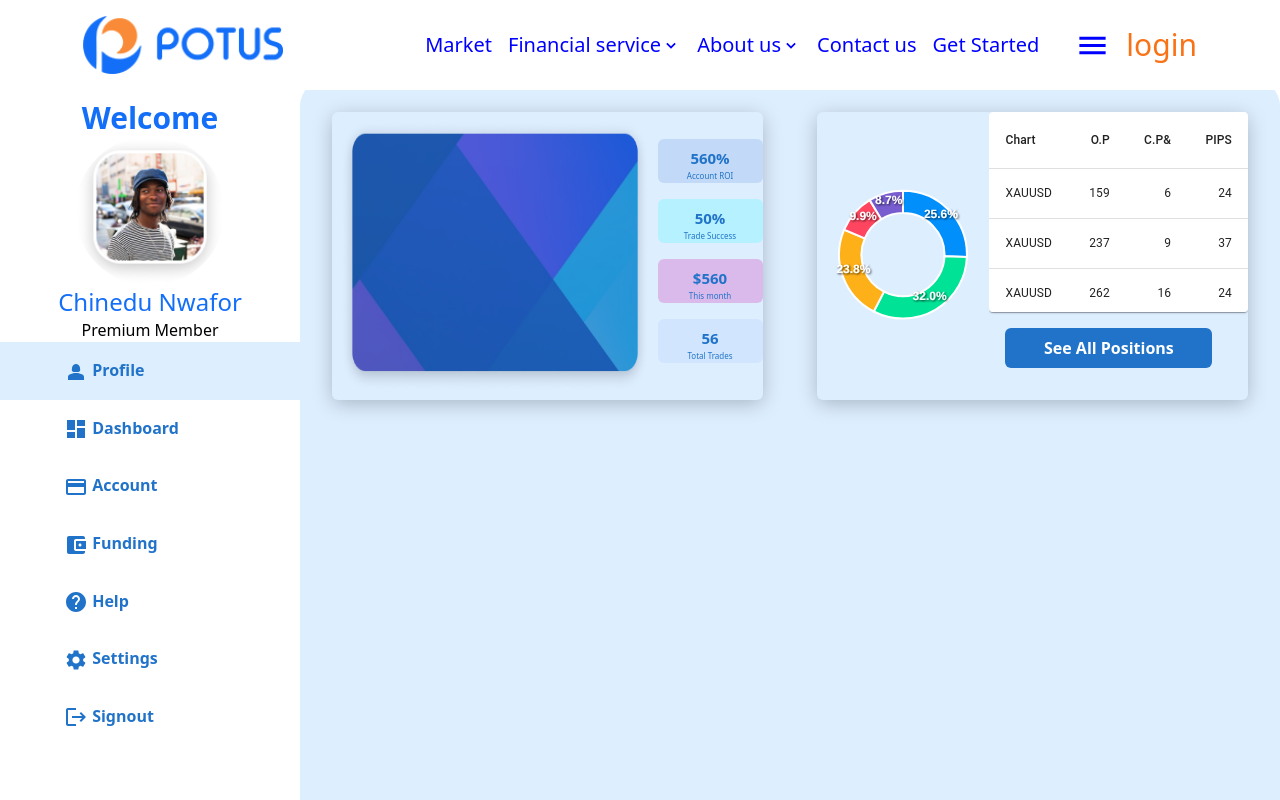
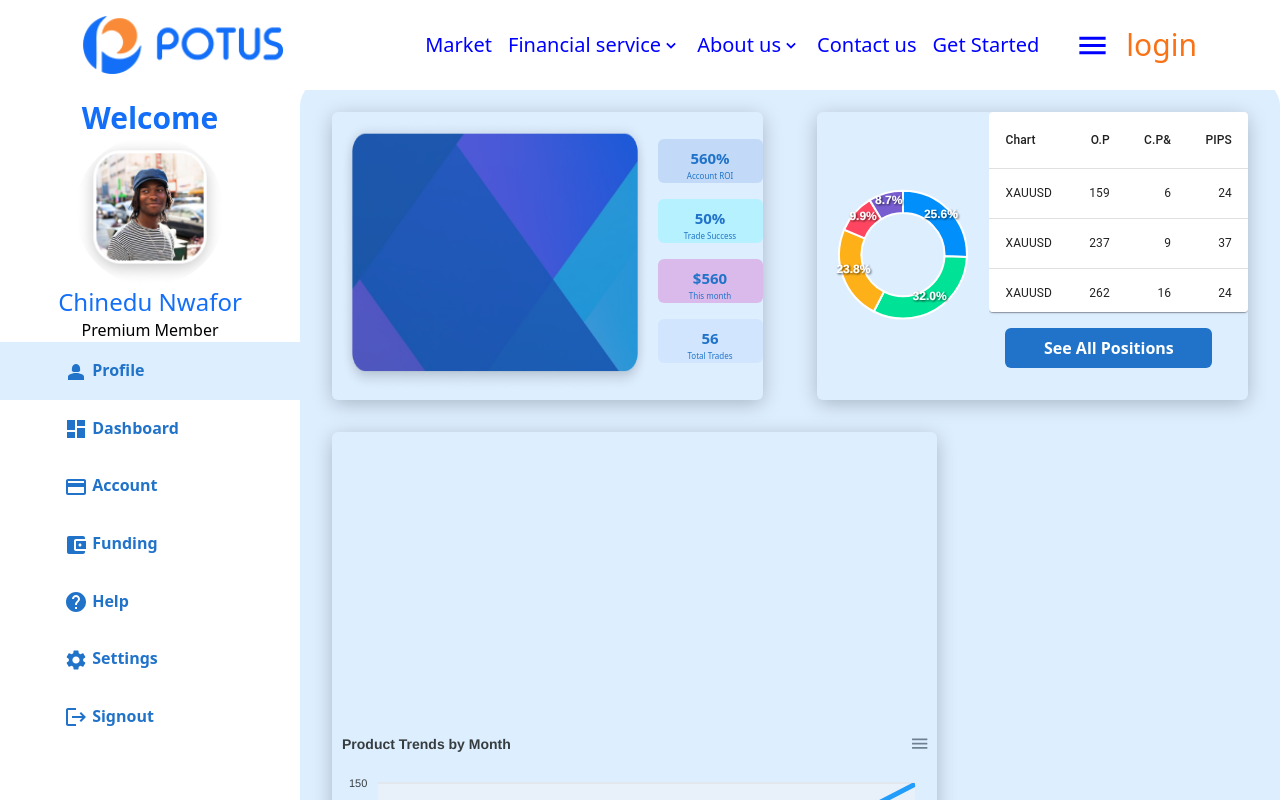
Before and after one commit to romeoscript/fitted_resources, a React (Vite) app: page /dashboard in a window 1280 px wide. Shown: the top 800 px of the page. Built offline with nearby package versions, Linux system fonts and the light colour scheme.

Commit message:
feat:done

```diff
--- /dev/null
+++ b/src/components/dashboard/ForexMap.jsx
@@ -0,0 +1,57 @@
+// TradingViewWidget.jsx
+
+import React, { useEffect, useRef } from 'react';
+
+let tvScriptLoadingPromise;
+
+export default function TradingViewWidget() {
+  const onLoadScriptRef = useRef();
+
+  useEffect(
+    () => {
+      onLoadScriptRef.current = createWidget;
+
+      if (!tvScriptLoadingPromise) {
+        tvScriptLoadingPromise = new Promise((resolve) => {
+          const script = document.createElement('script');
+          script.id = 'tradingview-widget-loading-script';
+          script.src = 'https://s3.tradingview.com/tv.js';
+          script.type = 'text/javascript';
+          script.onload = resolve;
+
+          document.head.appendChild(script);
+        });
+      }
+
+      tvScriptLoadingPromise.then(() => onLoadScriptRef.current && onLoadScriptRef.current());
+
+      return () => onLoadScriptRef.current = null;
+
+      function createWidget() {
+        if (document.getElementById('tradingview_6bbe3') && 'TradingView' in window) {
+          new window.TradingView.widget({
+            autosize: true,
+            symbol: "BINANCE:BTCUSDT",
+            interval: "D",
+            timezone: "Etc/UTC",
+            theme: "light",
+            style: "1",
+            locale: "en",
+            toolbar_bg: "#f1f3f6",
+            enable_publishing: false,
+            allow_symbol_change: true,
+            container_id: "tradingview_6bbe3"
+          });
+        }
+      }
+    },
+    []
+  );
+
+  return (
+    <div className='tradingview-widget-container' style={{height:'300px'}}>
+      <div id='tradingview_6bbe3' />
+
+    </div>
+  );
+}
--- /dev/null
+++ b/src/components/dashboard/LineChart.jsx
@@ -0,0 +1,48 @@
+import React, { useState } from 'react';
+import ReactApexChart from 'react-apexcharts';
+
+const LineChart = () => {
+  const [series] = useState([
+    {
+      name: 'Desktops',
+      data: [10, 41, 35, 51, 49, 62, 69, 91, 148],
+    },
+  ]);
+
+  const [options] = useState({
+    chart: {
+      height: 180,
+      type: 'line',
+      zoom: {
+        enabled: false,
+      },
+    },
+    dataLabels: {
+      enabled: false,
+    },
+    stroke: {
+      curve: 'straight',
+    },
+    title: {
+      text: 'Product Trends by Month',
+      align: 'left',
+    },
+    grid: {
+      row: {
+        colors: ['#f3f3f3', 'transparent'], // takes an array which will be repeated on columns
+        opacity: 0.5,
+      },
+    },
+    xaxis: {
+      categories: ['Jan', 'Feb', 'Mar', 'Apr', 'May', 'Jun', 'Jul', 'Aug', 'Sep'],
+    },
+  });
+
+  return (
+    <div id="chart">
+      <ReactApexChart options={options} series={series} type="line" height={180} />
+    </div>
+  );
+};
+
+export default LineChart;
--- /dev/null
+++ b/src/components/dashboard/TradingView.jsx
@@ -0,0 +1,17 @@
+import React from "react";
+import TradingViewWidget from "./ForexMap";
+import LineChart from "./LineChart";
+
+const TradingView = () => {
+  return (
+    <section className="flex p-[1rem]">
+      <aside style={{boxShadow:'0px 4px 20px -1px rgba(0, 0, 0, 0.25)'}} className="rounded-md w-[66%] h-[487px]">
+        <TradingViewWidget />
+        <LineChart />
+      </aside>
+      <aside></aside>
+    </section>
+  );
+};
+
+export default TradingView;
--- a/src/index.css
+++ b/src/index.css
@@ -1,4 +1,6 @@
-
+#tradingview_6bbe3{
+    height: 300px!important;
+}
 @tailwind base;
 @tailwind components;
 @tailwind utilities;
--- a/src/pages/Dashboard.jsx
+++ b/src/pages/Dashboard.jsx
@@ -2,6 +2,7 @@ import React from "react";
 import Layout from "../components/dashboard/Layout";
 
 import Balance from "../components/dashboard/Balance";
+import TradingView from "../components/dashboard/TradingView";
 
 const Dashboard = () => {
   return (
@@ -9,6 +10,7 @@ const Dashboard = () => {
       <Layout>
         <section>
           <Balance />
+          <TradingView />
         </section>
       </Layout>
     </div>
```
